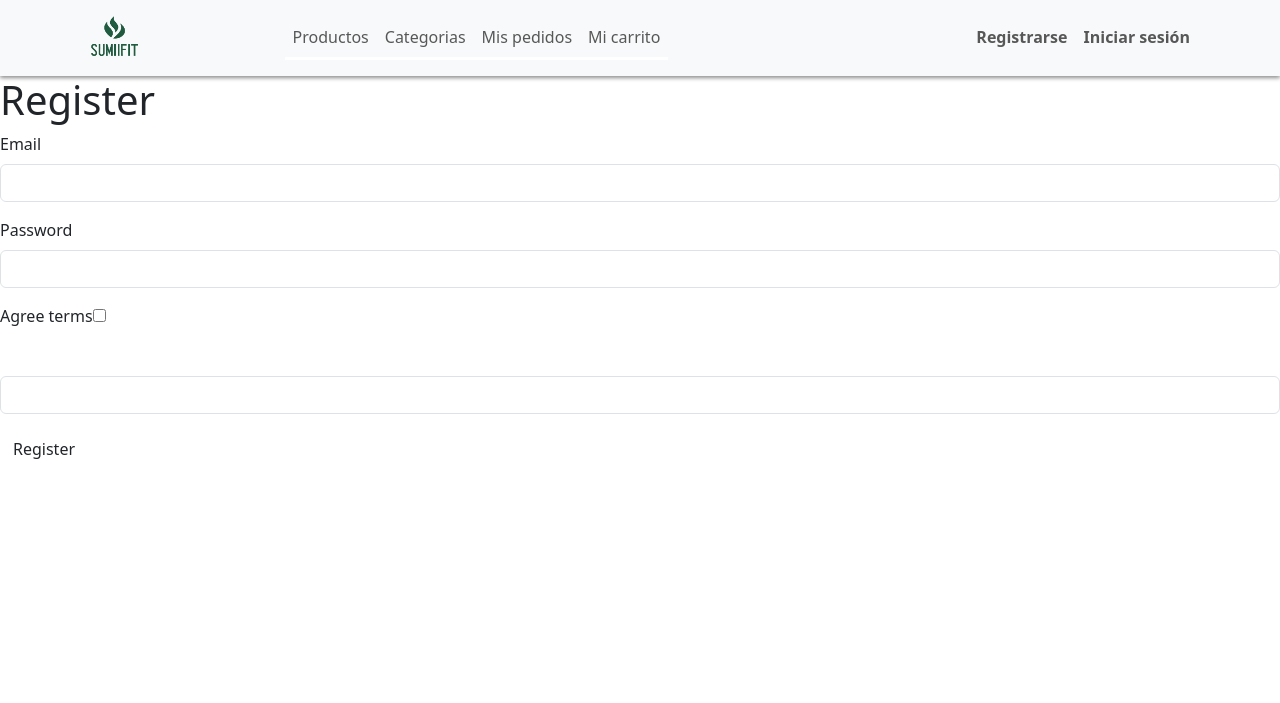
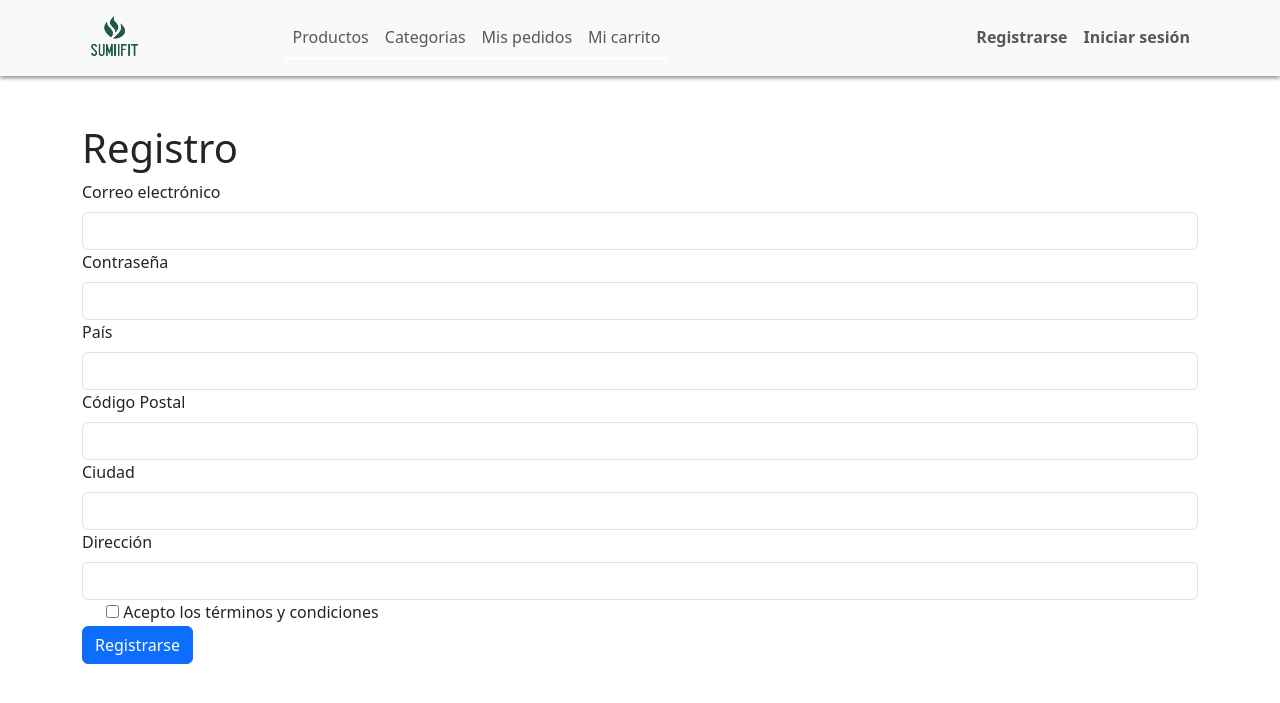
Before and after one commit to elias182/restaurantes-symfony, a Symfony app: template templates/registration/register.html.twig in a window 1280 px wide. Shown: the top 703 px of the page. Run offline with Twig, Linux system fonts and the light colour scheme; the template is opened without the code that fills it, so the values that code supplies are empty; form fields are guessed from the names that the template uses; some libraries are stand-ins or nearby versions.

Commit message:
Actualizacion de css de registro

```diff
--- a/templates/registration/register.html.twig
+++ b/templates/registration/register.html.twig
@@ -1,25 +1,57 @@
 {% extends 'base.html.twig' %}
 
-{% block title %}Register{% endblock %}
+{% block title %}Registro{% endblock %}
 
 {% block body %}
-{% include 'layout/header.html.twig' %}
+    {% include 'layout/header.html.twig' %}
     {% for flash_error in app.flashes('verify_email_error') %}
         <div class="alert alert-danger" role="alert">{{ flash_error }}</div>
     {% endfor %}
 
-    <h1>Register</h1>
+    <div class="container mt-5">
+        <h1>Registro</h1>
 
-    {{ form_errors(registrationForm) }}
+        <form method="post">
+            {{ form_errors(registrationForm) }}
+            {{ form_start(registrationForm) }}
 
-    {{ form_start(registrationForm) }}
-        {{ form_row(registrationForm.email) }}
-        {{ form_row(registrationForm.plainPassword, {
-            label: 'Password'
-        }) }}
-        {{ form_row(registrationForm.agreeTerms) }}
-        {{ form_row(registrationForm) }}
-        <button type="submit" class="btn">Register</button>
-        {{ form_end(registrationForm) }}
+            <div class="form-group">
+                {{ form_label(registrationForm.email, 'Correo electrónico', {'label_attr': {'class': 'form-label'}}) }}
+                {{ form_widget(registrationForm.email, {'attr': {'class': 'form-control'}}) }}
+            </div>
 
+            <div class="form-group">
+                {{ form_label(registrationForm.plainPassword, 'Contraseña', {'label_attr': {'class': 'form-label'}}) }}
+                {{ form_widget(registrationForm.plainPassword, {'attr': {'class': 'form-control'}}) }}
+            </div>
+
+            <div class="form-group">
+                {{ form_label(registrationForm.pais, 'País', {'label_attr': {'class': 'form-label'}}) }}
+                {{ form_widget(registrationForm.pais, {'attr': {'class': 'form-control'}}) }}
+            </div>
+
+            <div class="form-group">
+                {{ form_label(registrationForm.cp, 'Código Postal', {'label_attr': {'class': 'form-label'}}) }}
+                {{ form_widget(registrationForm.cp, {'attr': {'class': 'form-control'}}) }}
+            </div>
+
+            <div class="form-group">
+                {{ form_label(registrationForm.ciudad, 'Ciudad', {'label_attr': {'class': 'form-label'}}) }}
+                {{ form_widget(registrationForm.ciudad, {'attr': {'class': 'form-control'}}) }}
+            </div>
+
+            <div class="form-group">
+                {{ form_label(registrationForm.direccion, 'Dirección', {'label_attr': {'class': 'form-label'}}) }}
+                {{ form_widget(registrationForm.direccion, {'attr': {'class': 'form-control'}}) }}
+            </div>
+
+            <div class="form-check">
+                {{ form_widget(registrationForm.agreeTerms, {'attr': {'class': 'form-check-input'}}) }}
+                {{ form_label(registrationForm.agreeTerms, 'Acepto los términos y condiciones', {'label_attr': {'class': 'form-check-label'}}) }}
+            </div>
+
+            <button type="submit" class="btn btn-primary">Registrarse</button>
+            {{ form_end(registrationForm) }}
+        </form>
+    </div>
 {% endblock %}
```
